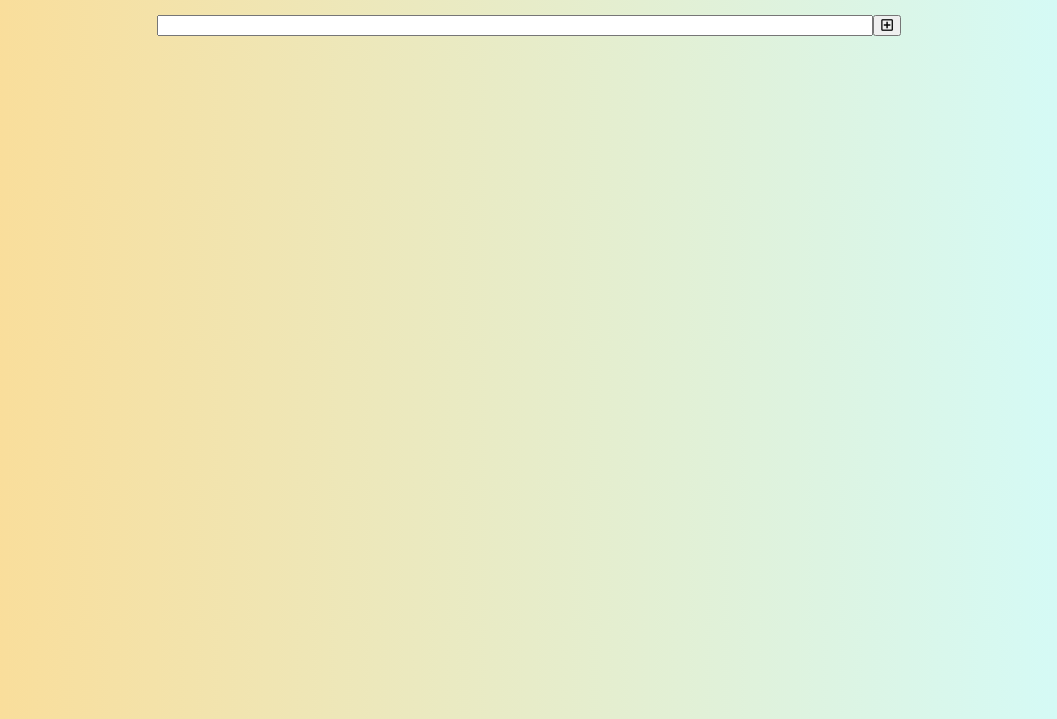
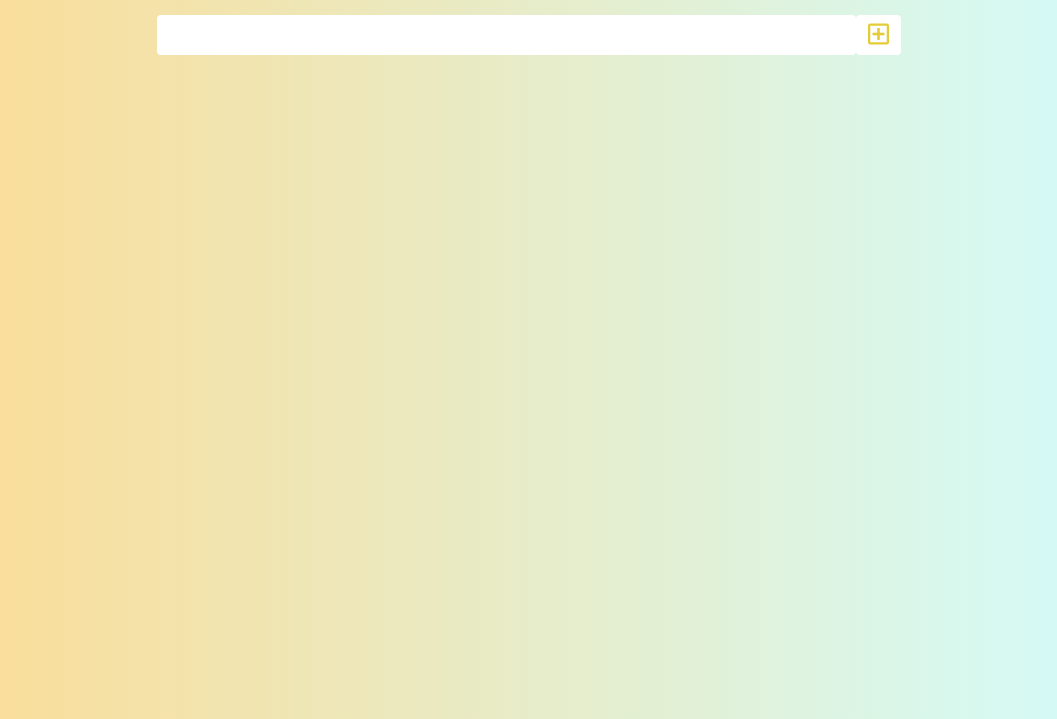
Before and after one commit to ryokobayashi0321/todolist_js, a plain HTML site: page index.html in a window 1280 px wide. Shown: the part 81-800 px from the top of the page, without its empty margins (111-1168 px from the left). Drawn offline with Linux system fonts and the light colour scheme.

Commit message:
ボタンの色変更

```diff
--- a/todo.css
+++ b/todo.css
@@ -53,3 +53,51 @@ body {
   margin: 0.5rem;
   font-size: 1.5rem;
 }
+
+.input-form input,
+.todo-list .editbox,
+.input-form button,
+.todo-list button {
+  padding: 0.375rem 0.75rem;
+  font-size: 1.5rem;
+  border: none;
+  border-radius: 0.25rem;
+  outline: none;
+}
+
+input-form input,
+.input-form button,
+.todo-list button {
+  background: white;
+}
+
+.todo-list .editbox {
+  background: #efefef;
+}
+
+.input-form button,
+.todo-list button {
+  color: #e4cc37;
+  cursor: pointer;
+  transition: all 0.3s ease;
+}
+
+.input-form button:hover,
+.todo-list button:hover {
+  opacity: 0.7;
+}
+
+.todo-list .check-button {
+  background: #8fc93a;
+  color: white;
+}
+
+.todo-list .delete-button {
+  background: #ee6c4d;
+  color: white;
+}
+
+input-form button:active,
+.todo-list button:active {
+  background: #4e3934;
+}
```
